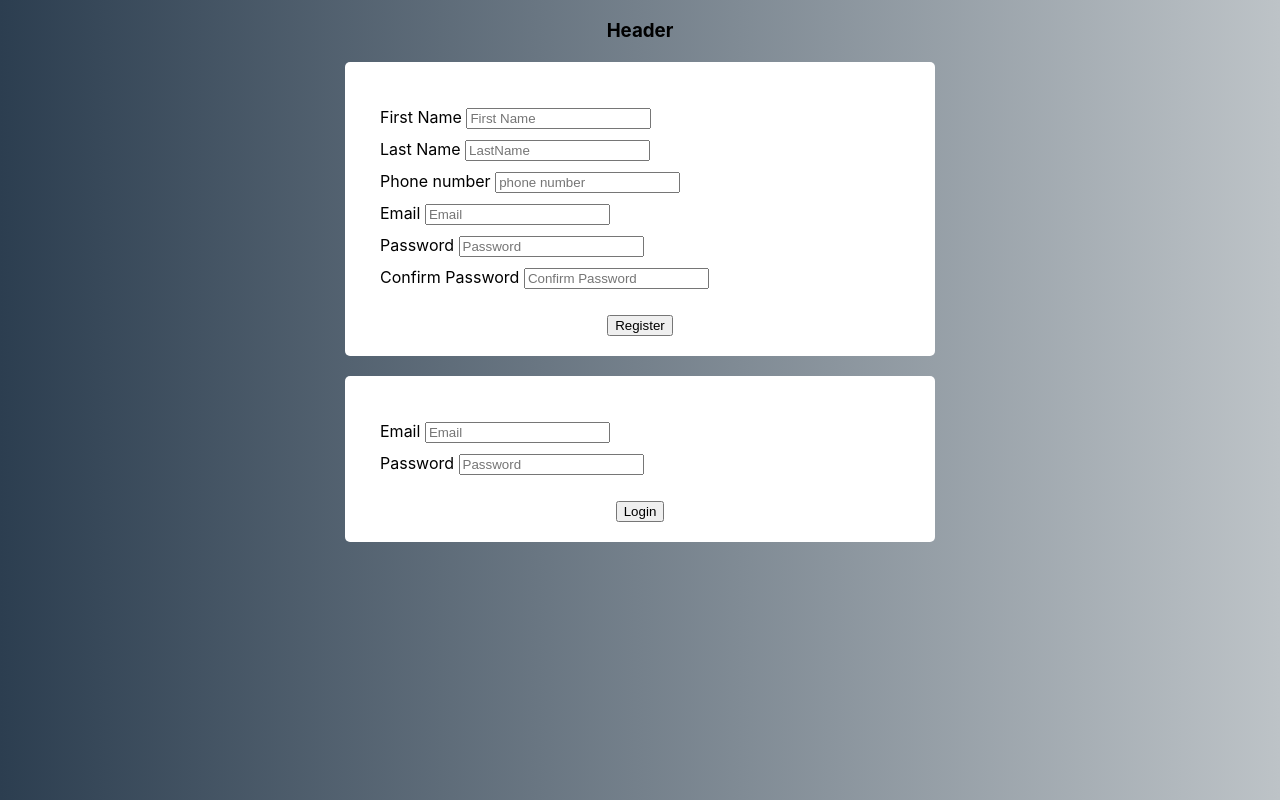
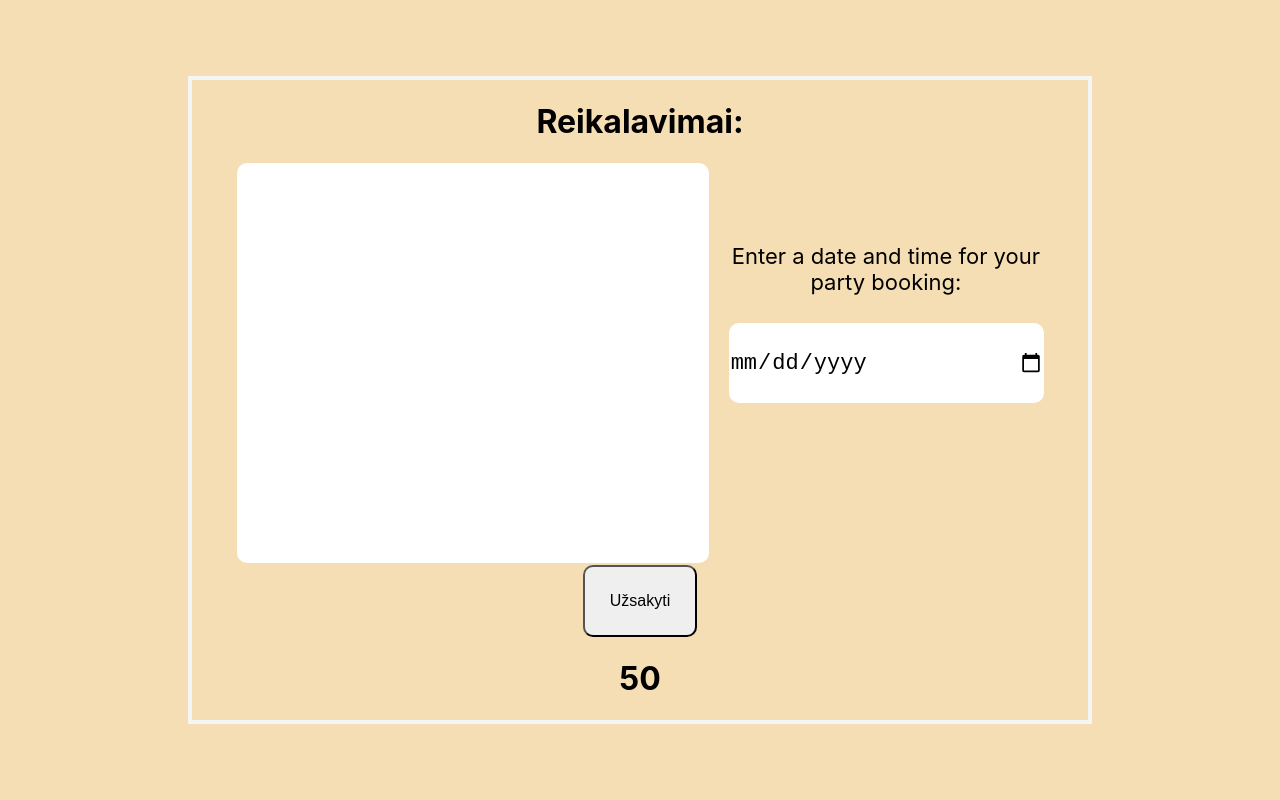
Before and after one commit to VRusinas/my-app, a React (Create React App) app: page / in a window 1280 px wide. Built offline with nearby package versions, Linux system fonts and the light colour scheme.

Commit message:
no message

```diff
--- a/src/App.js
+++ b/src/App.js
@@ -2,12 +2,17 @@ import './App.css';
 import Header from './components/header/header';
 import Login from './components/login/login';
 import RegistrationForm from './components/registration/registration';
+import Order from './components/OrderField/Order';
+
+
 function App() {
   return (
     <div className="App">
-       <Header/>
-       <RegistrationForm/>
-        <Login/>
+       {/* <Header/>
+       <RegistrationForm/> */}
+        {/* <Login/> */}
+        <Order/>
+        {/* <h1> {window.id}</h1> */}
     </div>
   );
 }
--- /dev/null
+++ b/src/components/OrderField/Order.js
@@ -0,0 +1,59 @@
+import React, {useState,setState}  from 'react';
+import Header from '../header/header';
+import './style.css'
+window.id = 50;
+function Order() {
+
+
+    const [chosenTime, setChosenTime] = useState(null);
+    const [requirements, setRequirements] = useState(null);
+
+
+    const handleInputChange = (e) => {
+        const {id , value} = e.target;
+        if(id === "requirements"){
+            setRequirements(value);
+        }
+    }
+
+    const handleSubmit = () => {
+
+        const addOrder = {
+            requirements: requirements
+        }
+        console.log(addOrder);
+    }
+
+    return(
+            <div className='orderContainer'>
+                <div className='orderBox'>
+                    <h1>Reikalavimai: </h1>
+
+                    <div className='orderRequirements'>
+                        <div className='texBox'>
+                        <input
+                        value={requirements} onChange = {(e) => handleInputChange(e)} id="requirements"
+                        type="text" name="fname"/>
+                        </div>
+
+                        <div className='date'>
+                        <label
+                        className='dateName'
+                         for="party">Enter a date and time for your party booking:</label>
+                        <input
+                        className='datePicker'
+                        id="party"
+                        type="date"
+                        name="partydate"
+                        value={chosenTime} />
+                        </div>
+
+                    </div>
+                    <button onClick={()=>handleSubmit()} type="submit" className='submitBtn'>Užsakyti</button>
+                    <h1>{window.id}</h1>
+                </div>
+            </div>
+    )
+
+}
+export default Order;
--- /dev/null
+++ b/src/components/OrderField/style.css
@@ -0,0 +1,75 @@
+.orderContainer{
+    width: 100%;
+    height: 100vh;
+    background: wheat;
+    display: flex;
+    align-items: center;
+    justify-content: center;
+
+}
+.orderBox{
+    width: 70%;
+    height: 80vh;
+    display: flex;
+
+    align-items: center;
+    justify-content: space-around;
+    flex-direction: column;
+    border: 4px solid whitesmoke;
+    /* border: 2px solid purple; */
+}
+.orderRequirements{
+    width: 90%;
+    height: 50vh;
+    display: flex;
+    align-items: center;
+    justify-content: center;
+    /* border: 2px solid purple; */
+
+}
+.texBox{
+    width: 60%;
+    height: 50vh;
+    display: flex;
+    padding-right: 20px;
+    /* border: 2px solid purple; */
+}
+input{
+    width: 100%;
+    border: none;
+    border-radius: 10px 10px;
+}
+.date{
+    width: 40%;
+    height: 30vh;
+    display: flex;
+    flex-direction: column;
+
+
+    /* border: 2px solid purple; */
+    border-radius: 10px 10px;
+}
+.dateName{
+    width: 100%;
+    height: 10vh;
+    align-items: center;
+    justify-content: center;
+    font-size: 22px;
+}
+.datePicker{
+    width: 100%;
+    height: 10vh;
+    align-items: center;
+    justify-content: center;
+    font-size: 22px;
+}
+
+
+
+
+
+.submitBtn{
+    padding: 25px;
+    border-radius: 10px 10px;
+    font-size: 16px;
+}
--- a/src/components/login/login.js
+++ b/src/components/login/login.js
@@ -1,12 +1,15 @@
 import React, {useState,setState} from 'react';
+import Order from '../OrderField/Order';
 import './style.css'
-
 
 
 function Login() {
 
+
     const [email, setEmail] = useState(null);
     const [password,setPassword] = useState(null);
+    const [clickState, setClickState] = useState(null);
+    let count = 1;
 
     const handleInputChange = (e) => {
     const {id , value} = e.target;
@@ -18,6 +21,9 @@ function Login() {
     }
 }
     const handleSubmit  = () => {
+
+     setClickState(count++);
+
     const login = {
         email: email,
         password: password,
@@ -40,6 +46,9 @@ function Login() {
         .then((data) => console.log(JSON.parse(data)));
 }
 
+    if(clickState < 1)
+    {
+
     return(
         <div className="form">
         <div className="form-body">
@@ -59,5 +68,9 @@ function Login() {
     </div>
 
     )
+    }
+    else{
+        return(<Order/>)
+    }
 }
 export default Login;
```
